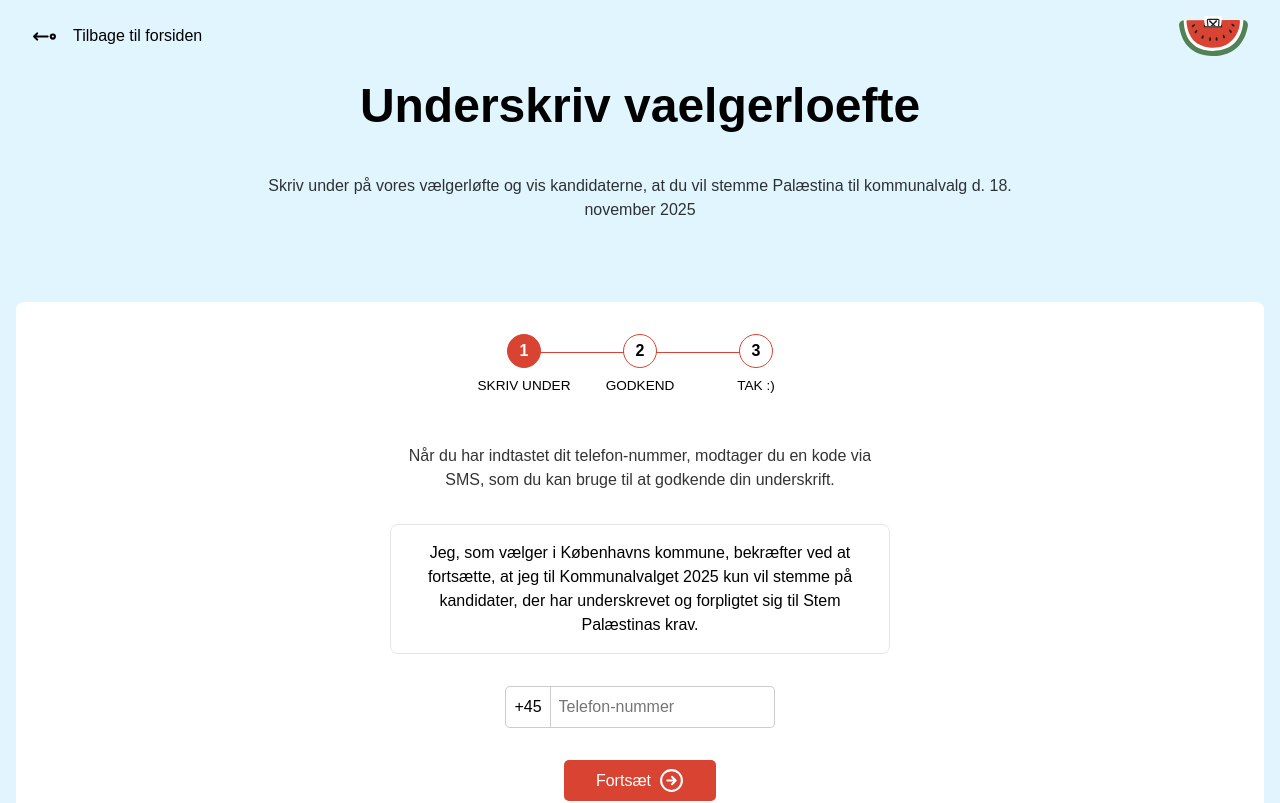
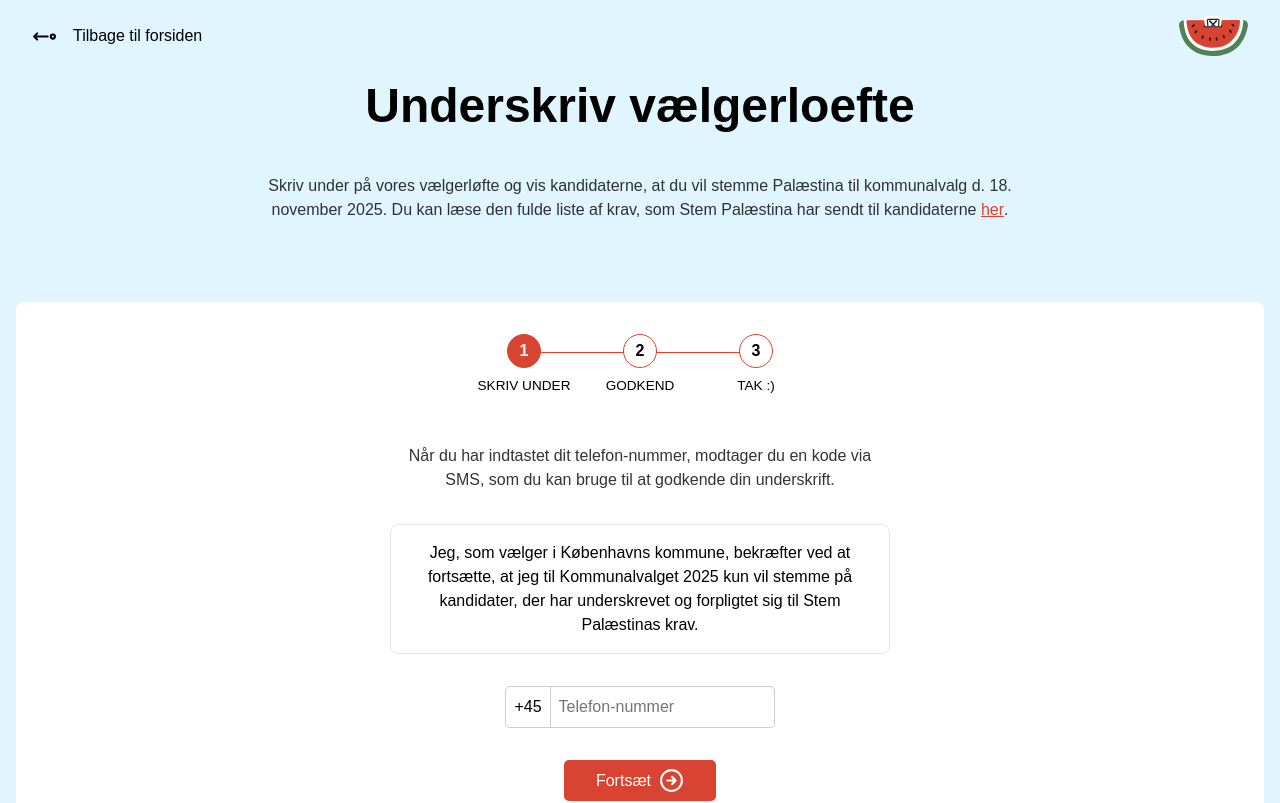
Before and after one commit to FORN-studio/stempalaestina, a SvelteKit app: page / in a window 1280 px wide. Shown: the top 803 px of the page. Built offline with nearby package versions, Linux system fonts and the light colour scheme; no server answers; a web font is replaced by a local one.

Commit message:
finalize text

```diff
--- a/src/routes/+page.svelte
+++ b/src/routes/+page.svelte
@@ -60,9 +60,9 @@
 	</div>
 
 	<div class="header">
-		<h1>Underskriv vaelgerloefte</h1>
+		<h1>Underskriv vælgerloefte</h1>
 		<p>
-			Skriv under på vores vælgerløfte og vis kandidaterne, at du vil stemme Palæstina til kommunalvalg d. 18. november 2025
+			Skriv under på vores vælgerløfte og vis kandidaterne, at du vil stemme Palæstina til kommunalvalg d. 18. november 2025. Du kan læse den fulde liste af krav, som Stem Palæstina har sendt til kandidaterne <a href="https://www.stempalaestina.dk/vores-krav/" target="_blank">her</a>.
 		</p>
 
 		<!-- <button>
@@ -109,6 +109,11 @@
 		align-items: center;
 		gap: 0.5rem;
 		cursor: pointer;
+	}
+
+	:global(a) {
+		color: $red;
+		font-weight: 500;
 	}
 
 	#main {
```
